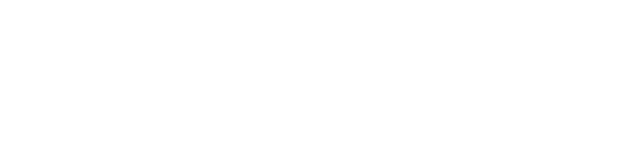
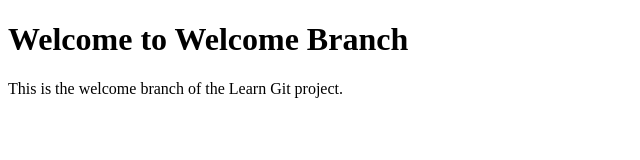
Before and after one commit to makeit-better/learn-git, a plain HTML site: page index.html in a window 1280 px wide. Shown: the whole page, without its empty margins (0-640 px from the left). Drawn offline with Linux system fonts and the light colour scheme.

Commit message:
update index.html from welcome git branch

```diff
--- a/index.html
+++ b/index.html
@@ -6,6 +6,9 @@
     <title>Learn Git</title>
 </head>
 <body>
+    <h1>Welcome to Welcome Branch</h1>
+    <p>
+    <p>This is the welcome branch of the Learn Git project.</p>
 
 </body>
 </html>
```
